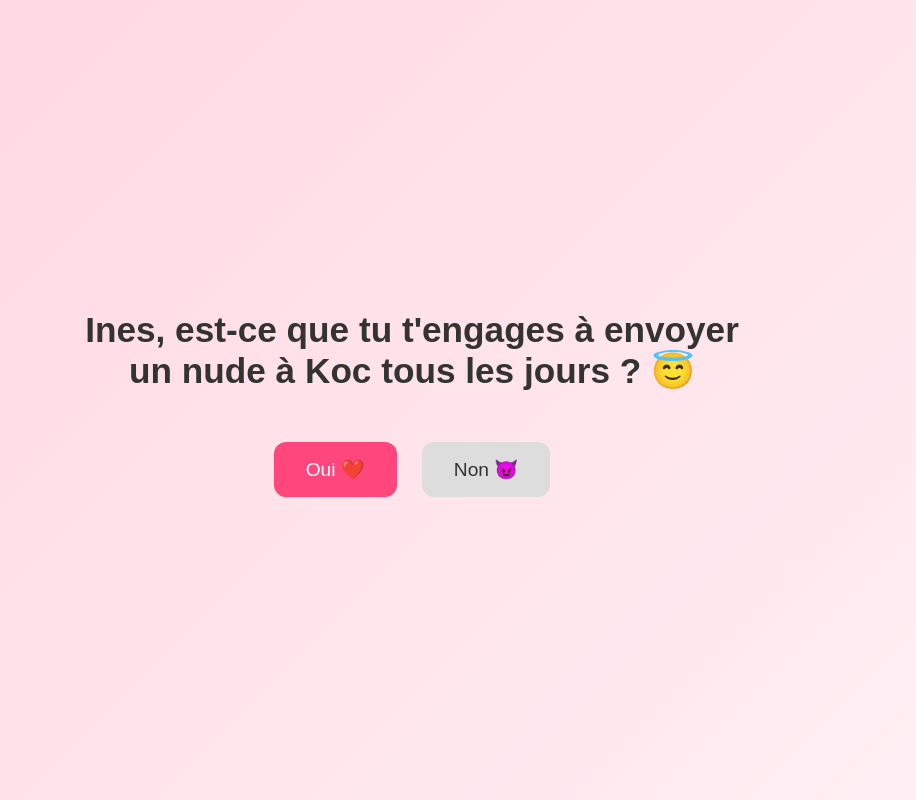
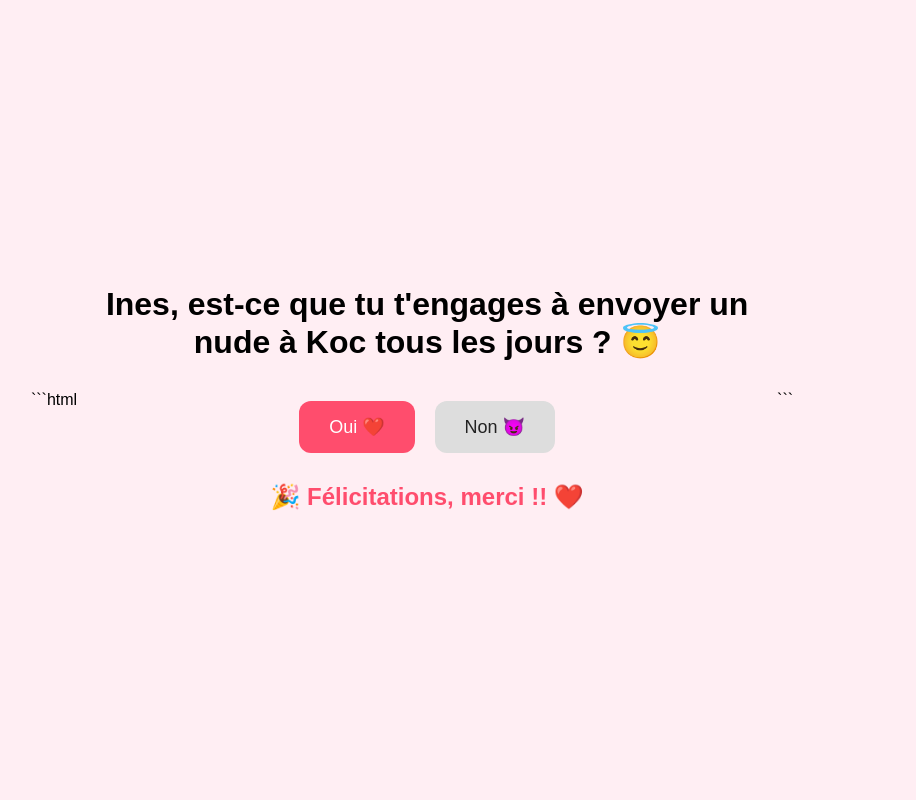
Before and after one commit to koceilatizi/Question-Ines, a plain HTML site: page index.html in a window 1280 px wide. Both pictures are taken after a click on the button "Oui ❤️". Shown: the whole page, without its empty margins (228-1144 px from the left). Drawn offline with Linux system fonts and the light colour scheme.

Commit message:
Update index.html

````diff
--- a/index.html
+++ b/index.html
@@ -1,16 +1,83 @@
+```html
 <!DOCTYPE html>
 <html lang="fr">
 <head>
     <meta charset="UTF-8">
     <meta name="viewport" content="width=device-width, initial-scale=1.0">
+
     <title>Question importante</title>
-  <link rel="stylesheet" href="style.css">
+
+    <style>
+        * {
+            box-sizing: border-box;
+        }
+
+        body {
+            margin: 0;
+            width: 100%;
+            height: 100vh;
+            overflow: hidden;
+
+            display: flex;
+            justify-content: center;
+            align-items: center;
+
+            font-family: Arial, sans-serif;
+            background: #ffeef3;
+        }
+
+        .container {
+            text-align: center;
+            padding: 20px;
+            max-width: 700px;
+        }
+
+        h1 {
+            font-size: 2rem;
+            margin-bottom: 40px;
+        }
+
+        .buttons {
+            display: flex;
+            justify-content: center;
+            align-items: center;
+            gap: 20px;
+        }
+
+        button {
+            border: none;
+            padding: 15px 30px;
+            border-radius: 12px;
+            font-size: 18px;
+            cursor: pointer;
+        }
+
+        #yes {
+            background: #ff4d6d;
+            color: white;
+        }
+
+        #no {
+            background: #ddd;
+            color: #222;
+        }
+
+        #message {
+            margin-top: 30px;
+            font-size: 24px;
+            font-weight: bold;
+            color: #ff4d6d;
+        }
+    </style>
 </head>
 
 <body>
 
     <div class="container">
-    <h1>Ines, est-ce que tu t'engages à envoyer un nude à Koc tous les jours ? 😇</h1>
+
+        <h1>
+            Ines, est-ce que tu t'engages à envoyer un nude à Koc tous les jours ? 😇
+        </h1>
 
         <div class="buttons">
             <button id="yes">Oui ❤️</button>
@@ -18,9 +85,35 @@
         </div>
 
         <p id="message"></p>
+
     </div>
 
-  <script src="script.js"></script>
+    <script>
+        const yes = document.getElementById("yes");
+        const no = document.getElementById("no");
+        const message = document.getElementById("message");
+
+        // OUI
+        yes.addEventListener("click", function() {
+            message.textContent = "🎉 Félicitations, merci !! ❤️";
+        });
+
+        // NON
+        no.addEventListener("click", function() {
+
+            no.style.position = "fixed";
+
+            const maxX = window.innerWidth - no.offsetWidth - 20;
+            const maxY = window.innerHeight - no.offsetHeight - 20;
+
+            const x = Math.max(10, Math.random() * maxX);
+            const y = Math.max(10, Math.random() * maxY);
+
+            no.style.left = x + "px";
+            no.style.top = y + "px";
+        });
+    </script>
 
 </body>
 </html>
+```
````
Lines whose indentation alone changed are shown as unchanged.
